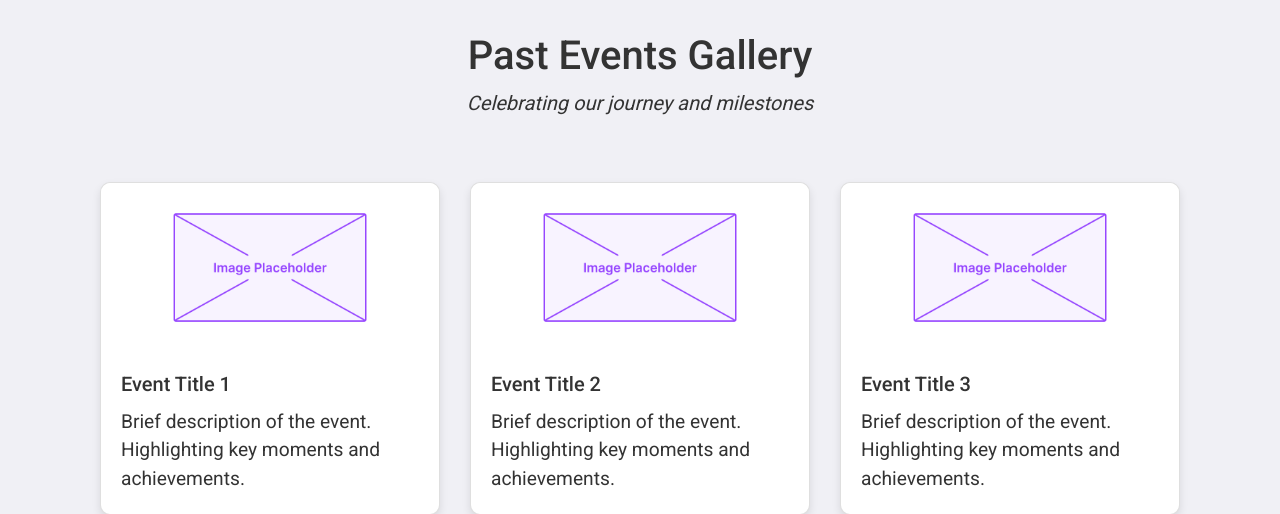
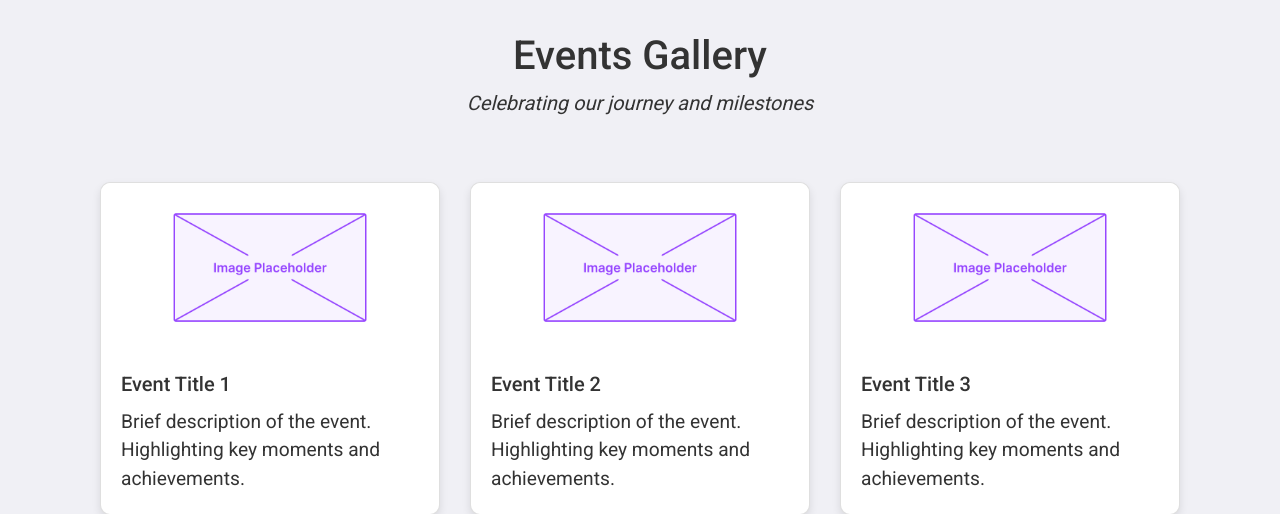
Before and after one commit to LILTIMOTHY64/Trust-Website, a Flask app: page /gallery in a window 1280 px wide. Shown: the part 305-819 px from the top of the page. Run offline with Flask 3, Linux system fonts and the light colour scheme; some libraries are stand-ins or nearby versions.

Commit message:
Gallery Changes

```diff
--- a/templates/gallery.html
+++ b/templates/gallery.html
@@ -18,7 +18,7 @@
 
 <div class="container">
     <div class="d-flex flex-column align-items-center text-center mb-5">
-        <h1>Past Events Gallery</h1>
+        <h1>Events Gallery</h1>
         <p style="font-style: italic;font-size: 20px;">Celebrating our journey and milestones</p>
     </div>
 
```
